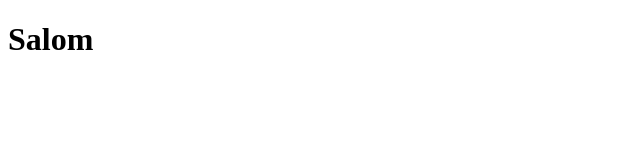
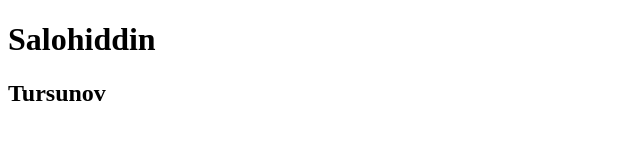
Before and after one commit to Rokterik/rokterik, a plain HTML site: page index.html in a window 1280 px wide. Shown: the whole page, without its empty margins (0-640 px from the left). Drawn offline with Linux system fonts and the light colour scheme.

Commit message:
rokterik

```diff
--- a/index.html
+++ b/index.html
@@ -7,6 +7,7 @@
     <title>Document</title>
 </head>
 <body>
-    <h1>Salom</h1>
+    <h1>Salohiddin</h1>
+    <h2>Tursunov</h2>
 </body>
 </html>
```
